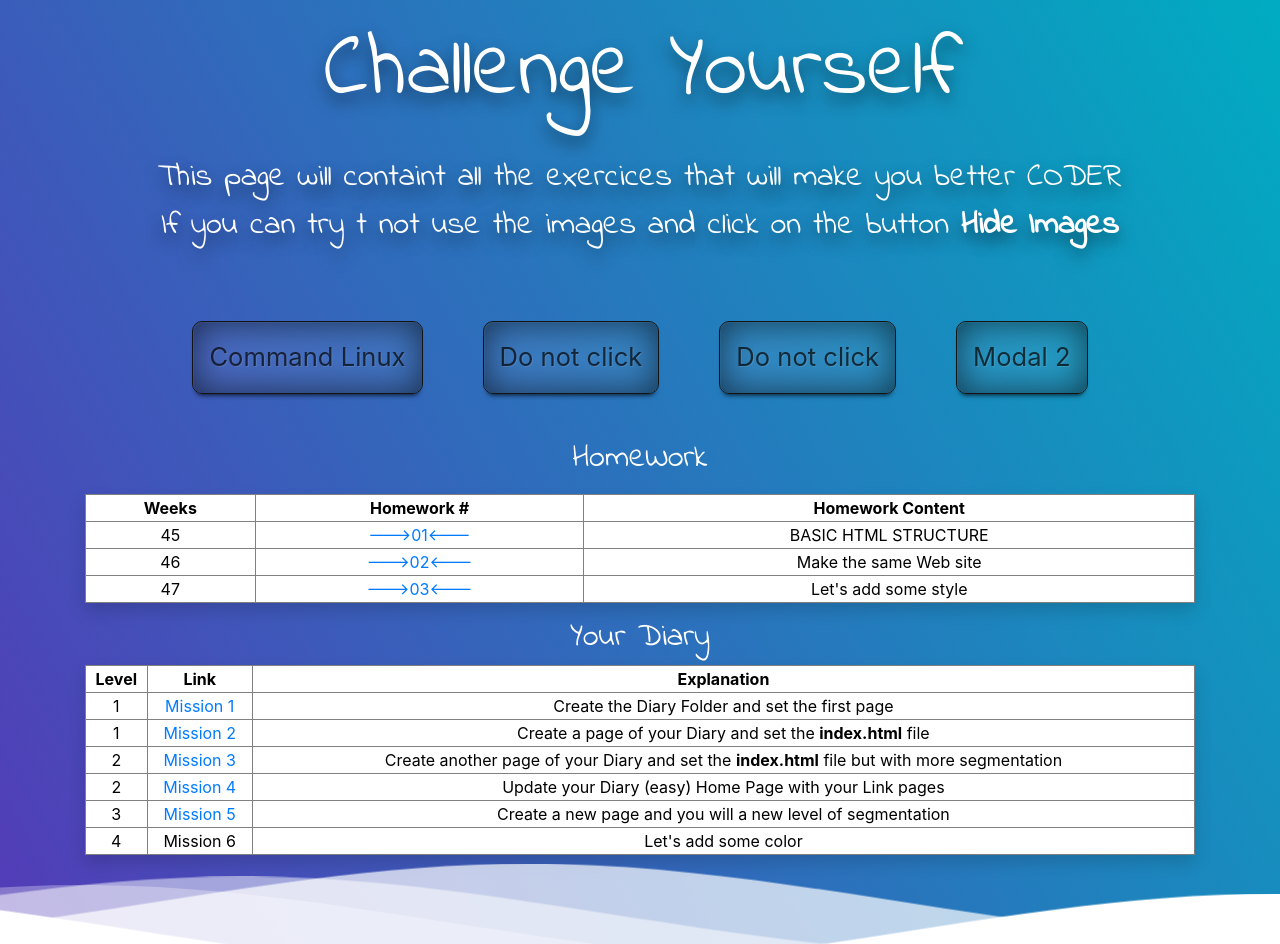
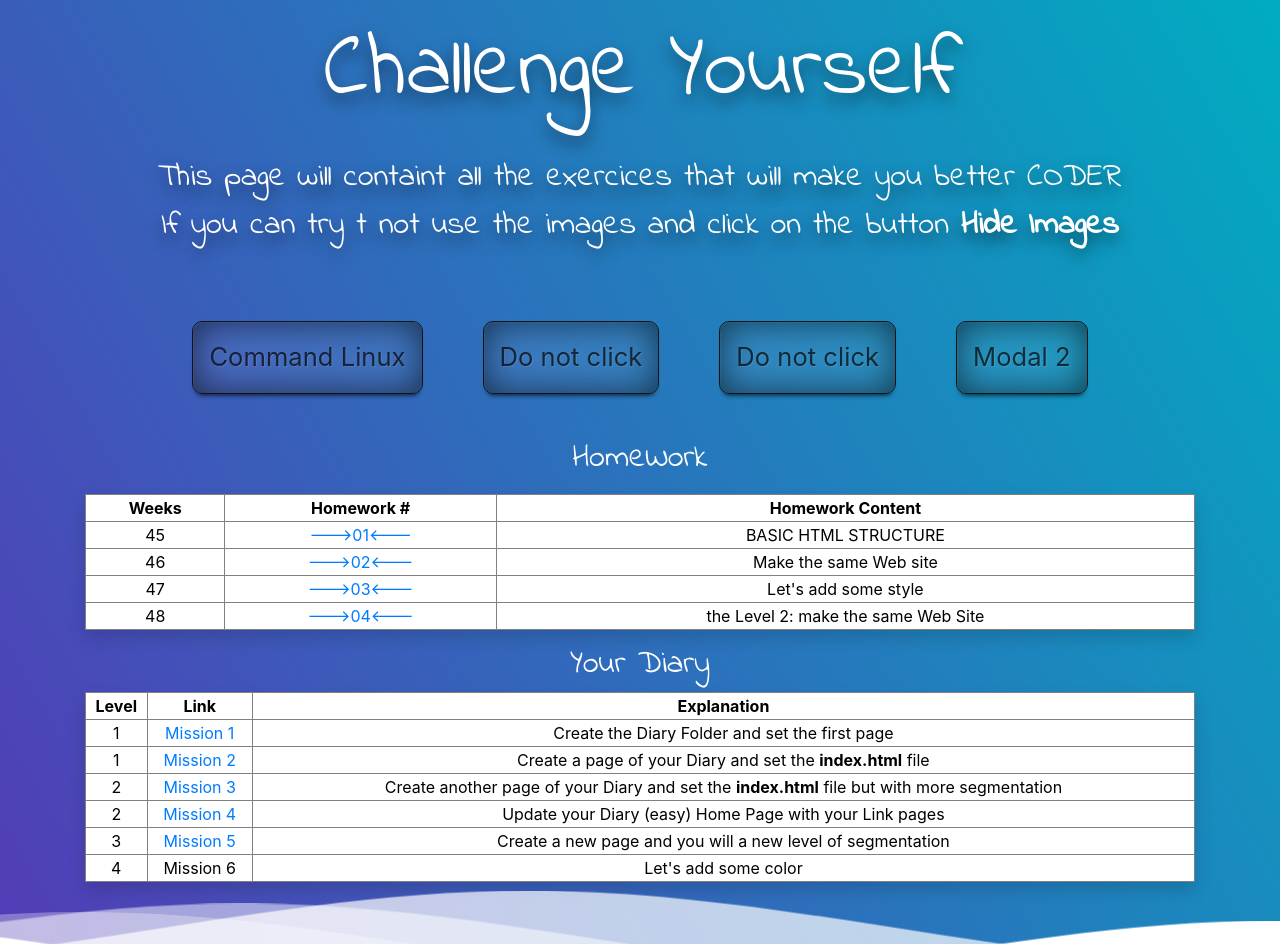
Before and after one commit to Farid212-sandBox/asmuch-kids-challenge, a plain HTML site: page index.html in a window 1280 px wide. Shown: the top 944 px of the page. Drawn offline with nearby package versions, Linux system fonts and the light colour scheme.

Commit message:
index updated

```diff
--- a/index.html
+++ b/index.html
@@ -70,6 +70,11 @@
                             <td>47</td>
                             <td><a href="English/Weeks47/index.html" target="_blank">---><span>03</span><---</a></td>
                             <td>Let's add some style</td>
+                        </tr>
+                        <tr>
+                            <td>48</td>
+                            <td><a href="English/Weeks48/index.html" target="_blank">---><span>04</span><---</a></td>
+                            <td>the Level 2: make the same Web Site</td>
                         </tr>
                     </div>
                 </table>
```
